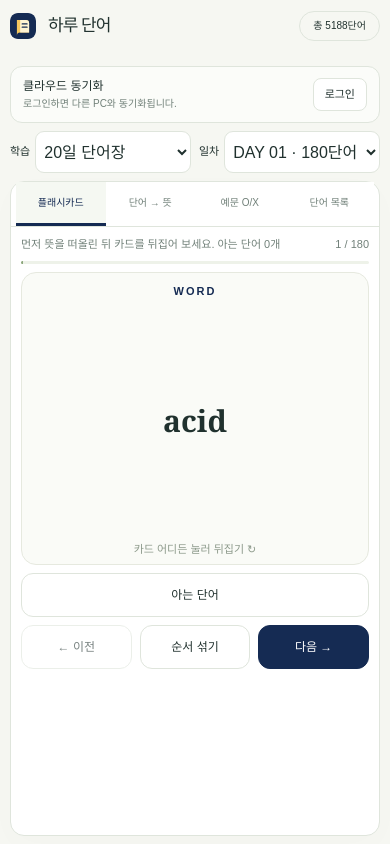
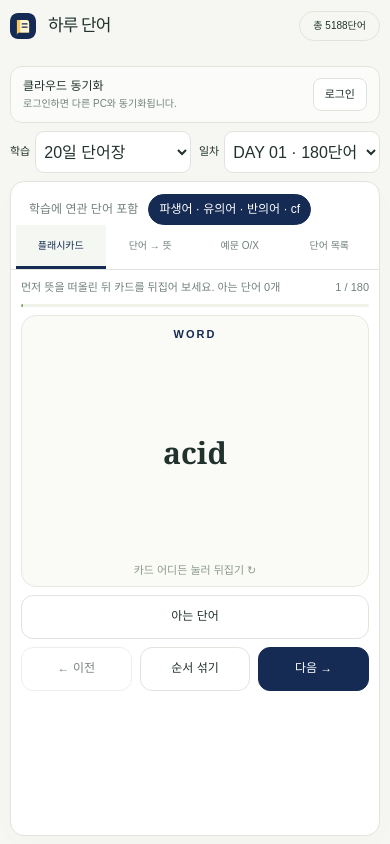
Before and after one commit to leegh519/voca-app, a React (Vite) app: page / in a window 390 px wide. Built offline with nearby package versions, Linux system fonts and the light colour scheme.

Commit message:
feat(단어장): 연관 단어 필터를 학습 전체에 적용

```diff
--- a/src/App.tsx
+++ b/src/App.tsx
@@ -67,7 +67,25 @@ export default function App() {
   const [knownIds, setKnownIds] = useState(() => loadKnownWordIds(allWords));
   useEffect(() => saveKnownWordIds(knownIds), [knownIds]);
   const [warning, setWarning] = useState(saved.warning);
-  const words = useMemo(() => selectWords(allWords, scope, day), [scope, day]);
+  const [wordListPreferences, setWordListPreferences] = useState(
+    loadWordListPreferences,
+  );
+  const { showRelated } = wordListPreferences;
+  useEffect(
+    () => saveWordListPreferences(wordListPreferences),
+    [wordListPreferences],
+  );
+  const selectedWords = useMemo(
+    () => selectWords(allWords, scope, day),
+    [scope, day],
+  );
+  const words = useMemo(
+    () =>
+      showRelated
+        ? selectedWords
+        : selectedWords.filter((word) => !isRelatedWord(word)),
+    [selectedWords, showRelated],
+  );
   const label = isGrammar
     ? "문법 O/X"
     : scope === "textbook"
@@ -245,6 +263,23 @@ export default function App() {
           )}
         </div>
         {!isGrammar && (
+          <>
+            <div className="word-filters study-filters" aria-label="관련 단어 표시">
+              <span>학습에 연관 단어 포함</span>
+              <button
+                type="button"
+                className={showRelated ? "active" : ""}
+                aria-pressed={showRelated}
+                onClick={() =>
+                  setWordListPreferences((value) => ({
+                    ...value,
+                    showRelated: !value.showRelated,
+                  }))
+                }
+              >
+                파생어 · 유의어 · 반의어 · cf
+              </button>
+            </div>
             <div className="mode-nav" role="tablist" aria-label="학습 방식">
               {modes.map((item) => (
                 <button
@@ -261,6 +296,7 @@ export default function App() {
                 </button>
               ))}
             </div>
+          </>
         )}
         {warning && (
           <p className="warning" role="status">
@@ -296,7 +332,7 @@ export default function App() {
               </div>
             ) : (
               <Study
-                key={`${scope}-${day}-${mode}`}
+                key={`${scope}-${day}-${mode}-${showRelated}`}
                 words={words}
                 section={scope}
                 day={day}
@@ -368,14 +404,6 @@ function Study({
     if (!initial?.knownIds.length) return;
     setKnownIds((previous) => [...new Set([...previous, ...initial.knownIds])]);
   }, [initial, setKnownIds]);
-  const [wordListPreferences, setWordListPreferences] = useState(
-    loadWordListPreferences,
-  );
-  const { showRelated } = wordListPreferences;
-  useEffect(
-    () => saveWordListPreferences(wordListPreferences),
-    [wordListPreferences],
-  );
   const knownWords = new Set(knownIds);
   const sessionKey = wordSessionKey(section, day, mode);
   useEffect(
@@ -449,7 +477,6 @@ function Study({
   }
   if (mode === "list") {
     const filtered = words.filter((word) =>
-      (showRelated || !isRelatedWord(word)) &&
       `${word.word} ${word.meaning} ${word.source ?? ""}`
         .toLowerCase()
         .includes(search.toLowerCase()),
@@ -465,22 +492,6 @@ function Study({
             onChange={(event) => setSearch(event.target.value)}
           />
         </label>
-        <div className="word-filters" aria-label="관련 단어 표시">
-          <span>관련 단어 표시</span>
-          <button
-            type="button"
-            className={showRelated ? "active" : ""}
-            aria-pressed={showRelated}
-            onClick={() =>
-              setWordListPreferences((value) => ({
-                ...value,
-                showRelated: !value.showRelated,
-              }))
-            }
-          >
-            연관 단어 (파생어 · 유의어 · 반의어 · cf)
-          </button>
-        </div>
         <p className="muted">{filtered.length}개 단어</p>
         <ul className="word-list">
           {filtered.map((word) => (
--- a/src/styles.css
+++ b/src/styles.css
@@ -601,6 +601,10 @@ strong {
   color: var(--muted);
   margin-right: 2px;
 }
+.study-filters {
+  padding: 14px 28px 0;
+  margin-bottom: 0;
+}
 .word-filters button {
   border: 1px solid var(--line);
   border-radius: 999px;
@@ -740,6 +744,9 @@ footer p {
   .study-body,
   .list-panel {
     padding: 18px;
+  }
+  .study-filters {
+    padding: 12px 18px 0;
   }
   .choices,
   .word-list {
```
Lines whose indentation alone changed are shown as unchanged.
